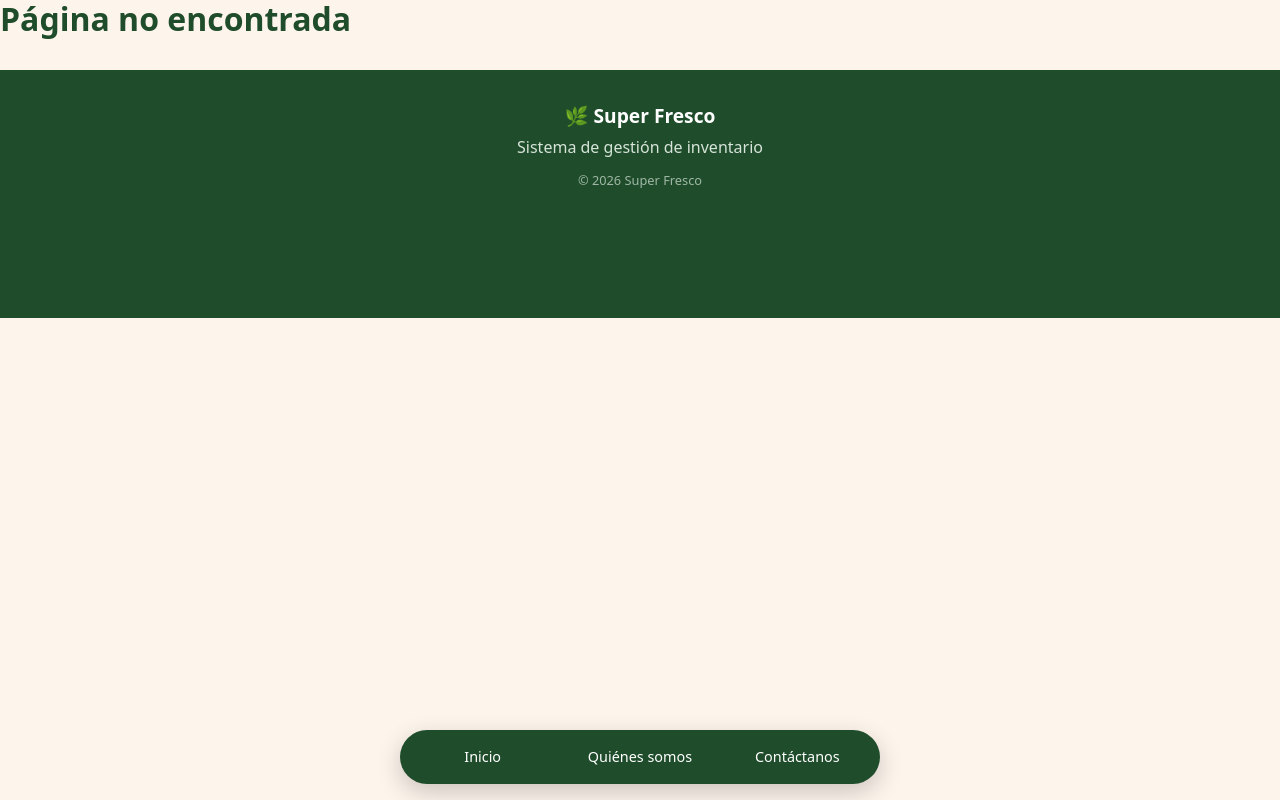
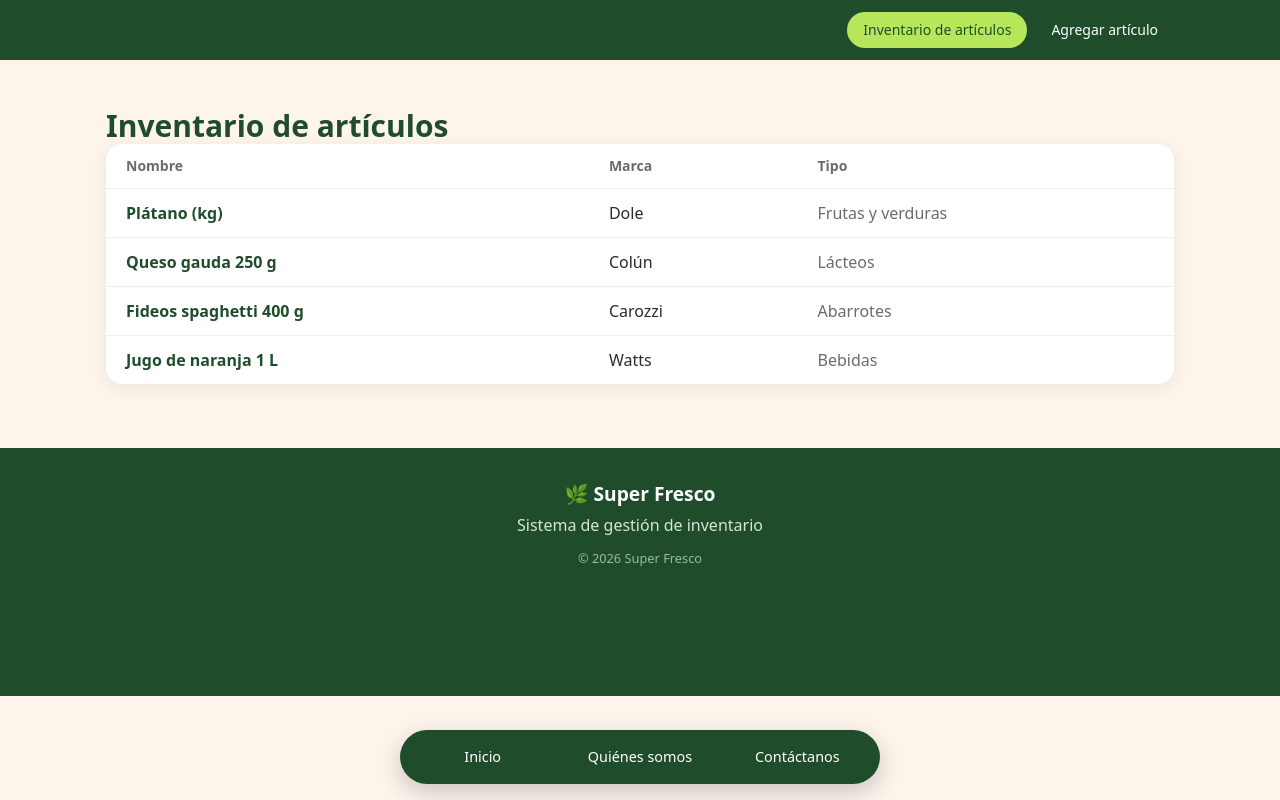
Before and after one commit to camigmar/supermercado-camila-gonzalez-PFY2202, a React (Vite) app: page /articulos in a window 1280 px wide. Built offline with nearby package versions, Linux system fonts and the light colour scheme.

Commit message:
Agrego menú superior y página con tabla de artículos

```diff
--- a/src/App.jsx
+++ b/src/App.jsx
@@ -2,6 +2,8 @@ import { Routes, Route } from 'react-router-dom'
 import Home from './pages/Home.jsx'
 import QuienesSomos from './pages/QuienesSomos.jsx'
 import Contactanos from './pages/Contactanos.jsx'
+import ListaArticulos from './pages/ListaArticulos.jsx'
+import AgregarArticulo from './pages/AgregarArticulo.jsx'
 import Layout from './layouts/Layout.jsx'
 
 function App() {
@@ -12,6 +14,8 @@ function App() {
         <Route path="/" element={<Home />} />
         <Route path="/quienes-somos" element={<QuienesSomos />} />
         <Route path="/contactanos" element={<Contactanos />} />
+        <Route path="/articulos" element={<ListaArticulos />} />
+        <Route path="/agregar-articulo" element={<AgregarArticulo />} />
         {/* Si la ruta no existe se muestra este mensaje */}
         <Route path="*" element={<h1>Página no encontrada</h1>} />
       </Route>
--- /dev/null
+++ b/src/components/MenuSuperior.jsx
@@ -0,0 +1,28 @@
+import { NavLink } from 'react-router-dom'
+
+// Clases del enlace, cambian si es la página actual
+function clasesEnlace({ isActive }) {
+  const base =
+    'flex-1 sm:flex-none rounded-full px-4 py-2 text-center text-sm font-medium no-underline transition-colors'
+  return isActive
+    ? `${base} bg-[var(--lima)] font-bold text-[var(--verde-oscuro)]`
+    : `${base} text-[var(--blanco)] hover:bg-[var(--verde-medio)]`
+}
+
+// Menú de arriba para las páginas de artículos
+function MenuSuperior() {
+  return (
+    <nav className="bg-[var(--verde-oscuro)] py-3">
+      <div className="mx-auto flex max-w-[1100px] gap-2 px-4 sm:justify-end">
+        <NavLink to="/articulos" className={clasesEnlace}>
+          Inventario de artículos
+        </NavLink>
+        <NavLink to="/agregar-articulo" className={clasesEnlace}>
+          Agregar artículo
+        </NavLink>
+      </div>
+    </nav>
+  )
+}
+
+export default MenuSuperior
--- a/src/layouts/Layout.jsx
+++ b/src/layouts/Layout.jsx
@@ -1,12 +1,16 @@
 import { Outlet } from 'react-router-dom'
 import Footer from '../components/Footer.jsx'
 import MenuInferior from '../components/MenuInferior.jsx'
+import MenuSuperior from '../components/MenuSuperior.jsx'
 
 // Estructura que comparten todas las páginas
 // El body ya tiene espacio abajo para que el menú no tape el footer
 function Layout() {
   return (
     <>
+      {/* Menú de arriba */}
+      <MenuSuperior />
+
       {/* Aquí se muestra la página actual */}
       <Outlet />
 
--- /dev/null
+++ b/src/pages/AgregarArticulo.jsx
@@ -0,0 +1,10 @@
+// Página provisoria, el formulario se agrega después
+function AgregarArticulo() {
+  return (
+    <div className="mx-auto max-w-[1100px] px-4 pt-12 pb-8">
+      <h1 className="text-3xl font-bold">Agregar artículo</h1>
+    </div>
+  )
+}
+
+export default AgregarArticulo
--- /dev/null
+++ b/src/pages/ListaArticulos.jsx
@@ -0,0 +1,45 @@
+import { useArticulos } from '../context/useArticulos'
+
+// Página con la tabla de todos los artículos
+function ListaArticulos() {
+  const { articulos } = useArticulos()
+
+  return (
+    <div className="mx-auto max-w-[1100px] px-4 pt-12 pb-8">
+      <h1 className="mb-6 text-3xl font-bold">Inventario de artículos</h1>
+
+      {/* Si no hay artículos se muestra un mensaje */}
+      {articulos.length === 0 ? (
+        <p className="text-[var(--texto-suave)]">No hay artículos registrados.</p>
+      ) : (
+        // overflow-x-auto para que la tabla se pueda mover en celular
+        <div className="overflow-x-auto rounded-[var(--radio)] bg-[var(--blanco)] shadow-[var(--sombra)]">
+          <table className="w-full border-collapse text-left">
+            <thead>
+              <tr className="border-b border-[#eee] text-sm text-[var(--texto-suave)]">
+                <th className="px-5 py-3 font-semibold">Nombre</th>
+                <th className="px-5 py-3 font-semibold">Marca</th>
+                <th className="px-5 py-3 font-semibold">Tipo</th>
+              </tr>
+            </thead>
+            <tbody>
+              {articulos.map((articulo) => (
+                <tr key={articulo.id} className="border-b border-[#eee] last:border-b-0">
+                  <td className="px-5 py-3 font-semibold whitespace-nowrap text-[var(--verde-oscuro)]">
+                    {articulo.nombre}
+                  </td>
+                  <td className="px-5 py-3 whitespace-nowrap">{articulo.marca}</td>
+                  <td className="px-5 py-3 whitespace-nowrap text-[var(--texto-suave)]">
+                    {articulo.tipo}
+                  </td>
+                </tr>
+              ))}
+            </tbody>
+          </table>
+        </div>
+      )}
+    </div>
+  )
+}
+
+export default ListaArticulos
```
